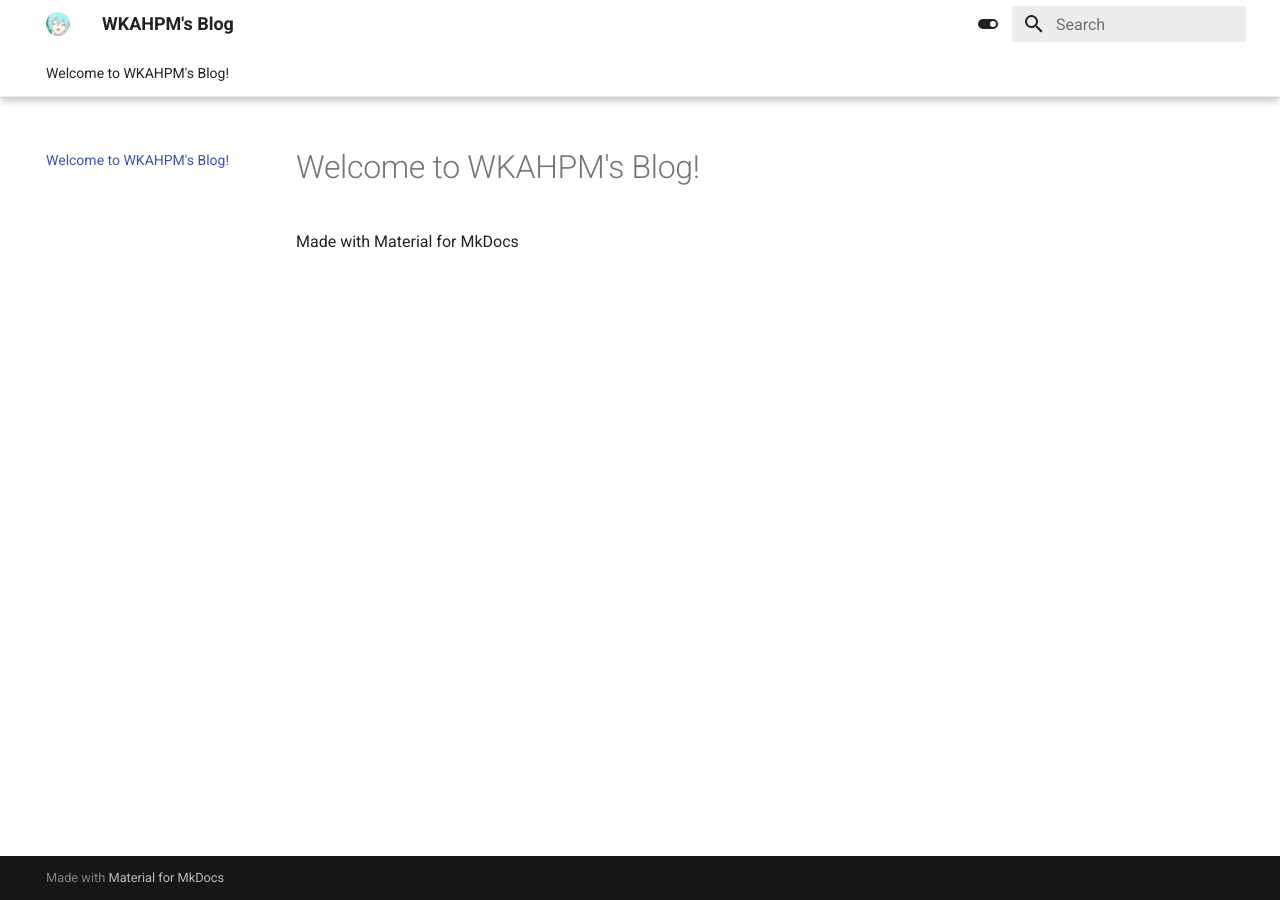
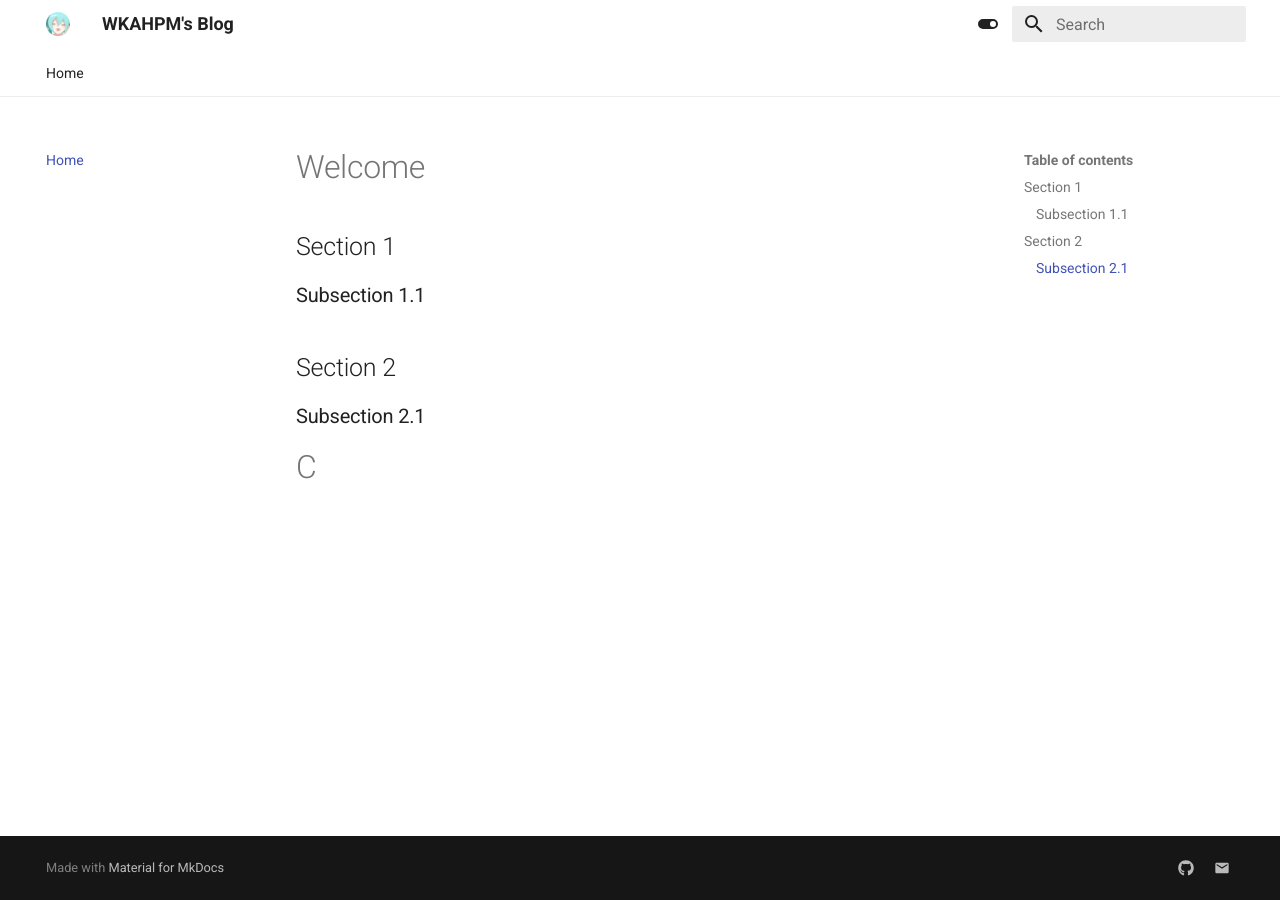
Before and after one commit to VVKAHPM/VVKAHPM.github.io, an MkDocs documentation site: the page built from docs/index.md, in a window 1280 px wide. Built offline with MkDocs 1.6.1 and Material for MkDocs 9.7.7, drawn with Linux system fonts in a browser that asks for light colours.

Commit message:
Change settings

```diff
--- a/docs/index.md
+++ b/docs/index.md
@@ -1,3 +1,10 @@
-# Welcome to WKAHPM's Blog!
+# Welcome
 
-Made with Material for MkDocs
+## Section 1
+
+### Subsection 1.1
+
+## Section 2
+
+### Subsection 2.1
+# C
--- a/mkdocs.yml
+++ b/mkdocs.yml
@@ -1,48 +1,147 @@
 site_name: WKAHPM's Blog
-site_url: https://VVKAHPM.github.io
+
+site_url: https://VVKAHPM.github.io/
+
+site_author: WKAHPM
+
 theme:
+
   name: material
+
   language: en
+
   logo: assets/avatar.png
+
   favicon: assets/avatar.jpg
+
   palette:
 
+
+
     # Toggle light mode
+
     - scheme: default
+
       primary: white
+
       accent: white
+
       toggle:
+
         icon: material/toggle-switch
+
         name: Switch to light mode
 
+
+
     # Toggle dark mode
+
     - scheme: slate
+
       primary: black
+
       accent: black
+
       toggle:
+
         icon: material/toggle-switch-off-outline
+
         name: Switch to dark mode
+
+  font:
+
+    text: Roboto
+
+    code: Roboto Mono
+
   features:
+
     - content.code.copy
+
     - content.code.annotate
+
+    # - toc.integrate
+
     - content.tabs.link
-    - navigation.instant
+
+    - search.highlight
+
+    - search.suggest
+
+    - navigation.top
+
+    - navigation.tabs
+
+    - navigation.sections
+
+    - navigation.footer
+
+    - navigation.tracking
+
     - navigation.instant.progress
-    # - navigation.instant.preview
-    - navigation.tracking
-    - navigation.tabs
-    - navigation.tabs.sticky
-    # - navigation.sections
-    # - navigation.expand
-    - navigation.path
-    - navigation.prune
-    - navigation.indexes
-    - navigation.top
-    - navigation.footer
-    - toc.follow
-    # - toc.integrate
-    - search.suggest
-    - search.highlight
-    - search.share
-    - header.autohide
-    - content.action.edit
+
+    - navigation.instant.preview
+
+nav:
+
+    - Home: index.md
+
+markdown_extensions:
+
+  - meta # 支持在 Markdown 文件头部添加元数据：
+
+  - toc:  # 设置后在右侧边栏可以看到目录
+
+      permalink: true
+
+      toc_depth: 4
+  - abbr
+  - tables #增强的表格支持
+  - pymdownx.inlinehilite # 行内代码高亮
+  - pymdownx.snippets     # 代码片段
+  - pymdownx.magiclink    # 自动链接
+  - pymdownx.critic:      # 编辑标记,突出显示文档中添加、删除或更新的部分
+      mode: view    #查看更改
+  - pymdownx.tilde      # 删除线
+  - pymdownx.mark        # ==标记==
+  - pymdownx.caret      # 上标
+  - pymdownx.keys       # 键盘按键
+  - md_in_html
+  # 此配置允许使用简单的语法向所有内联和块级元素添加属性，将任何链接转换为按钮
+  - attr_list
+  - pymdownx.blocks.caption
+  - pymdownx.arithmatex:  # latex支持 数学公式
+      generic: true
+      # numbering: true #启用公式编号
+  - pymdownx.highlight: # 代码块高亮
+      anchor_linenums: true
+      linenums: true # 显示行号
+      auto_title: true # 显示编程语言名称
+  - pymdownx.emoji: #添加表情符号支持
+      emoji_index: !!python/name:material.extensions.emoji.twemoji
+      emoji_generator: !!python/name:material.extensions.emoji.to_svg
+      options:
+        custom_icons:
+          - docs/overrides/.icons
+  # 告警信息语法
+  - admonition
+  - pymdownx.details
+  - pymdownx.superfences:
+        custom_fences:
+        - name: mermaid
+          class: mermaid
+          format: !!python/name:pymdownx.superfences.fence_code_format
+  - def_list
+  - pymdownx.tasklist: #任务列表支持
+      custom_checkbox: true    # 自定义复选框样式
+      clickable_checkbox: true # 可点击
+  - pymdownx.tabbed:    # 标签页样式
+      alternate_style: true
+extra:
+  social:
+    - icon: fontawesome/brands/github
+      link: https://github.com/VVKAHPM
+      name: github
+    - icon: material/email
+      link: mailto:<978088232@qq.com>
+      name: mail
```
